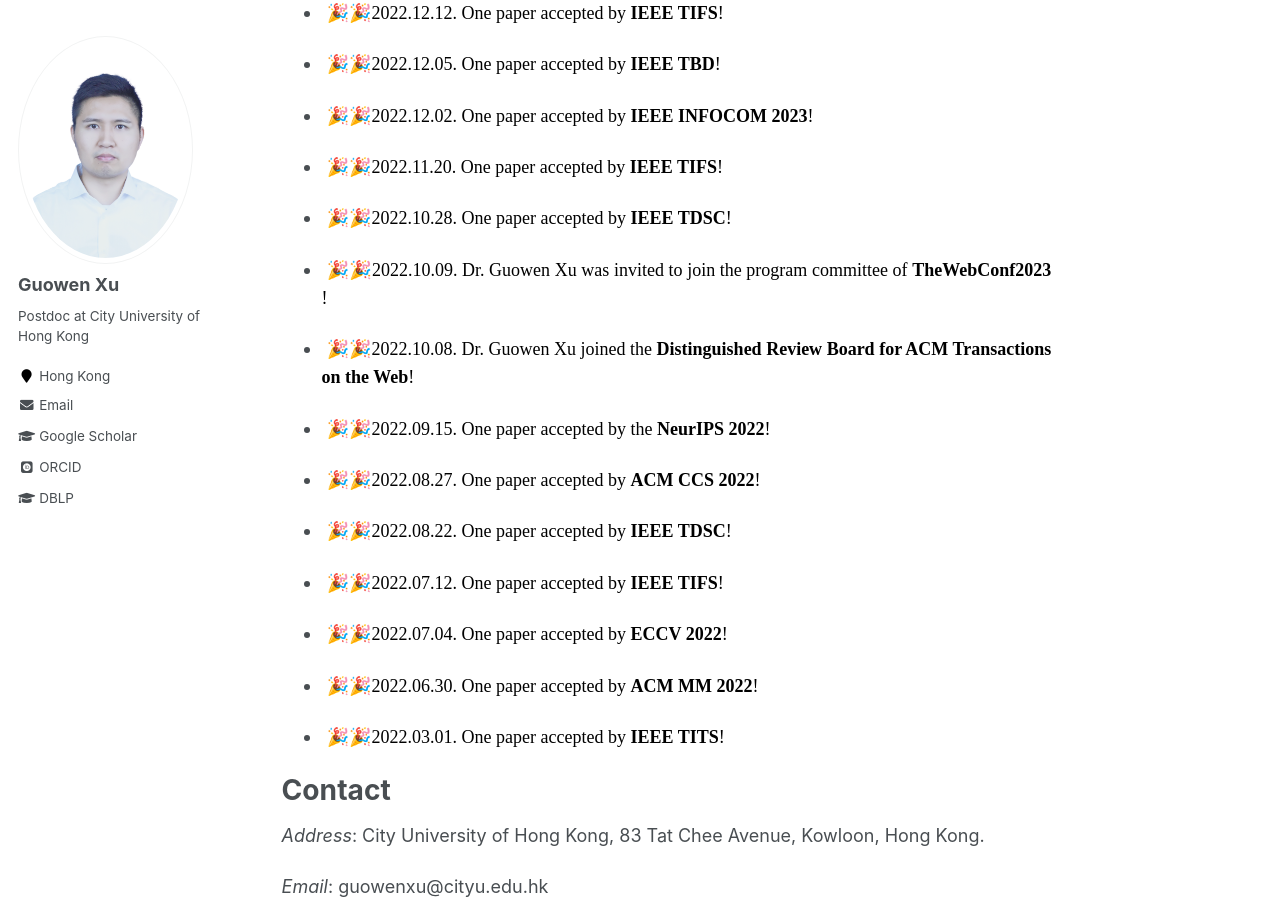
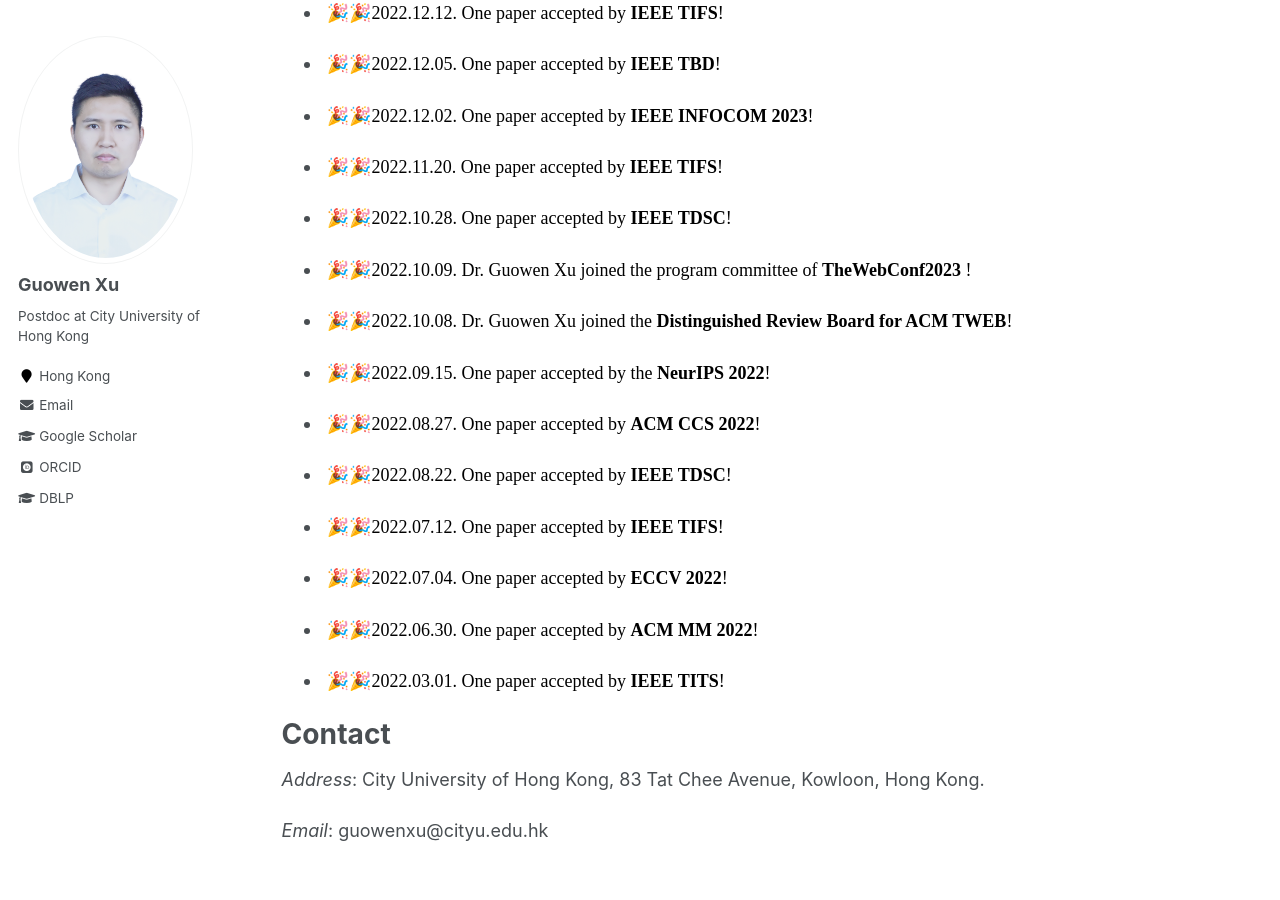
Before and after one commit to Guowen-xu/guowen-xu.github.io, a Jekyll site: the page built from _pages/about.md, in a window 1280 px wide and 900 px high, scrolled down 1199 px. Built offline with Jekyll 4.4.1, drawn with Linux system fonts in a browser that asks for light colours; some web fonts are replaced.

Commit message:
Update about.md

```diff
--- a/_pages/about.md
+++ b/_pages/about.md
@@ -32,8 +32,8 @@ redirect_from:
 -  <p align="justify">&nbsp;🎉🎉<font face="Times New Roman" color=black size=4>2022.12.02. One paper accepted by  <b>IEEE  INFOCOM 2023</b>!</font></p>
 -  <p align="justify">&nbsp;🎉🎉<font face="Times New Roman" color=black size=4>2022.11.20. One paper accepted by  <b>IEEE  TIFS</b>!</font></p>
 -  <p align="justify">&nbsp;🎉🎉<font face="Times New Roman" color=black size=4>2022.10.28. One paper  accepted by  <b>IEEE TDSC</b>!</font></p>
--  <p align="justify">&nbsp;🎉🎉<font face="Times New Roman" color=black size=4>2022.10.09. Dr. Guowen Xu was invited to join the program committee of  <b>TheWebConf2023 </b>!</font></p>
--  <p align="justify">&nbsp;🎉🎉<font face="Times New Roman" color=black size=4>2022.10.08. Dr. Guowen Xu joined the  <b>Distinguished Review Board for ACM Transactions on the Web</b>!</font></p>
+-  <p align="justify">&nbsp;🎉🎉<font face="Times New Roman" color=black size=4>2022.10.09. Dr. Guowen Xu joined the program committee of  <b>TheWebConf2023 </b>!</font></p>
+-  <p align="justify">&nbsp;🎉🎉<font face="Times New Roman" color=black size=4>2022.10.08. Dr. Guowen Xu joined the  <b>Distinguished Review Board for ACM TWEB</b>!</font></p>
 -  <p align="justify">&nbsp;🎉🎉<font face="Times New Roman" color=black size=4>2022.09.15. One paper  accepted by the  <b>NeurIPS 2022</b>!</font></p>
 -  <p align="justify">&nbsp;🎉🎉<font face="Times New Roman" color=black size=4>2022.08.27. One paper  accepted by  <b>ACM CCS
 2022</b>!</font></p>
```
